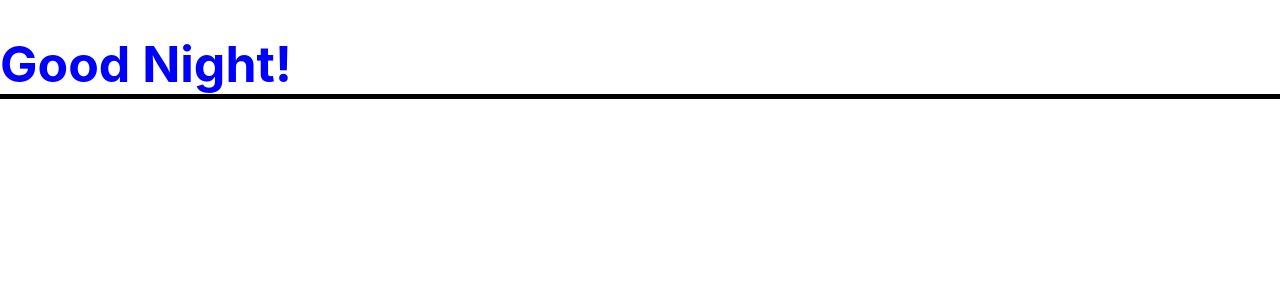
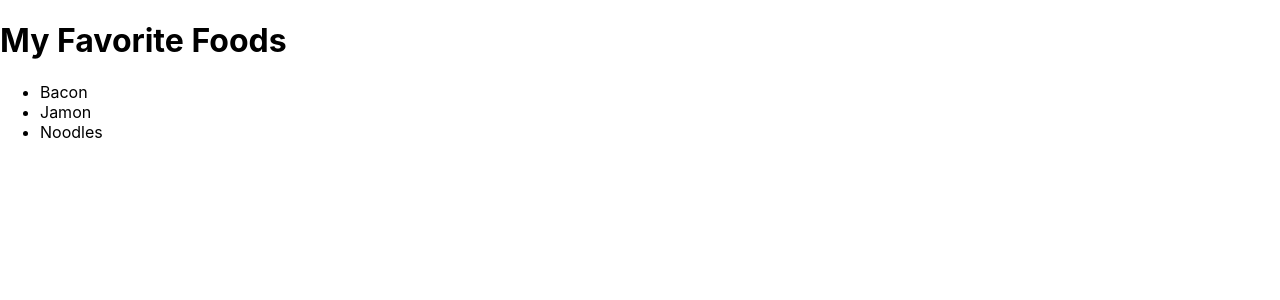
Before and after one commit to LevoUp/ReactFavoriteFood, a React (Create React App) app: page / in a window 1280 px wide. Shown: the top 300 px of the page. Built offline with nearby package versions, Linux system fonts and the light colour scheme.

Commit message:
Learned Importing and Exporting JSX/Components

```diff
--- /dev/null
+++ b/src/components/App.jsx
@@ -0,0 +1,14 @@
+import React from "react";
+import Heading from "./Heading.jsx";
+import List from "./List.jsx";
+
+function myApp() {
+    return (
+    <div>
+        <Heading/>
+        <List/>
+    </div>
+    );
+}
+
+export default myApp;
--- /dev/null
+++ b/src/components/Heading.jsx
@@ -0,0 +1,9 @@
+import React from "react";
+
+function Heading() {
+    return (
+        <h1>My Favorite Foods</h1>
+     );
+}
+
+export default Heading;
--- /dev/null
+++ b/src/components/List.jsx
@@ -0,0 +1,14 @@
+import React from "react";
+
+function List() {
+      return (
+            <ul>
+                  <li>Bacon</li>
+                  <li>Jamon</li>
+                  <li>Noodles</li>
+            </ul>
+      );
+}
+
+
+export default List;
--- a/src/index.js
+++ b/src/index.js
@@ -3,34 +3,10 @@ import ReactDOM from 'react-dom';
 import './index.css';
 import App from './App';
 import reportWebVitals from './reportWebVitals';
-
-// Create a React app from scratch.
-// Show a single h1 that says "Good Morning" if between midnight and 12pm.
-// or "Good Afternoon" if between 6pm and midnight.
-// Apply the "heading" style in the Styles.css.
-// Dynamically change the color of the h1 using inline css styles.
-// Morning = red, Afternoon = green, Night = blue.
-
-const currentTime = new Date().getHours();
-
-let greeting;
-const customStyle = {
-  color: ""
-}
-
-if (currentTime < 12) {
-  greeting = "Good Morning!"
-  customStyle.color = "red"
-} else if (currentTime < 18 ) {
-  greeting = "Good Afternoon!"
-  customStyle.color = "green"
-} else {
-  greeting = "Good Night!"
-  customStyle.color = "blue"
-}
+import EntireApp from "./components/App.jsx";
 
 ReactDOM.render(
-  <h1 className="heading" style={customStyle}>{greeting}</h1>,
+  <EntireApp/>,
   document.getElementById("root")
 );
 
```
